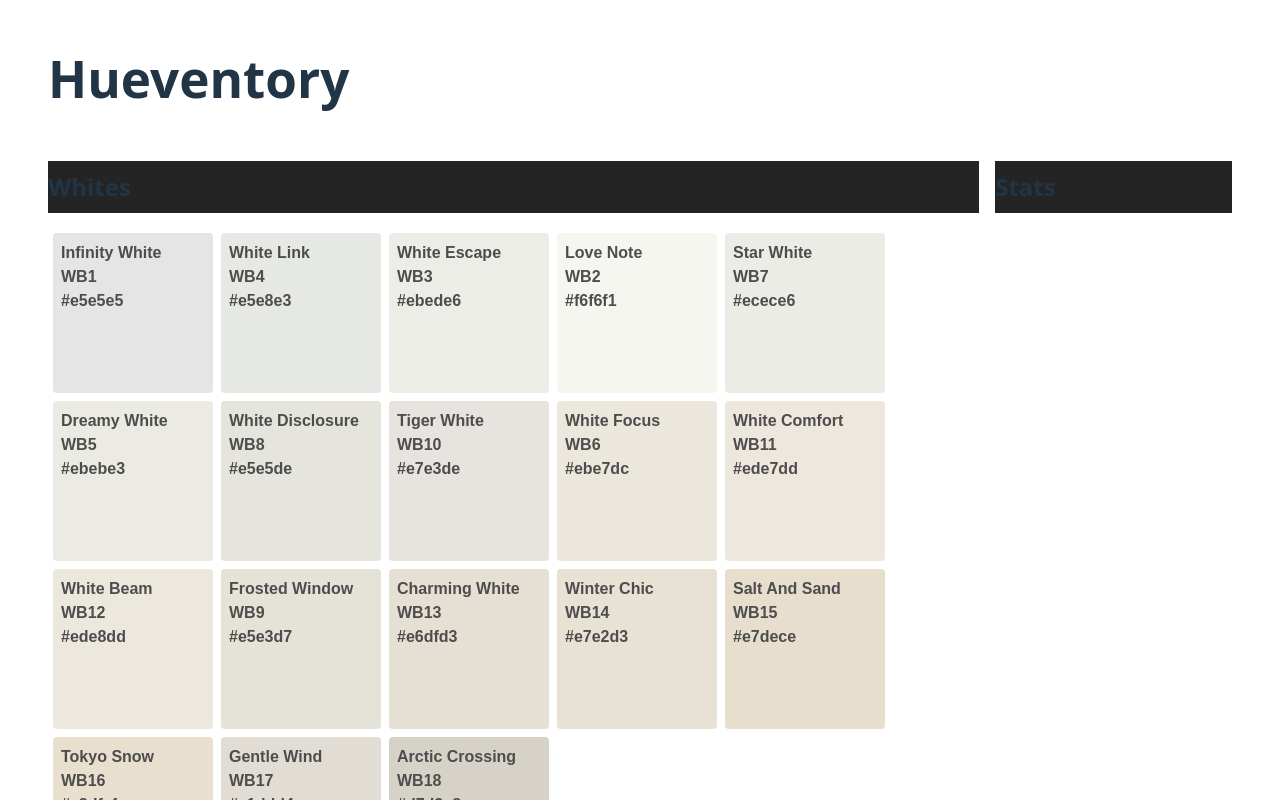
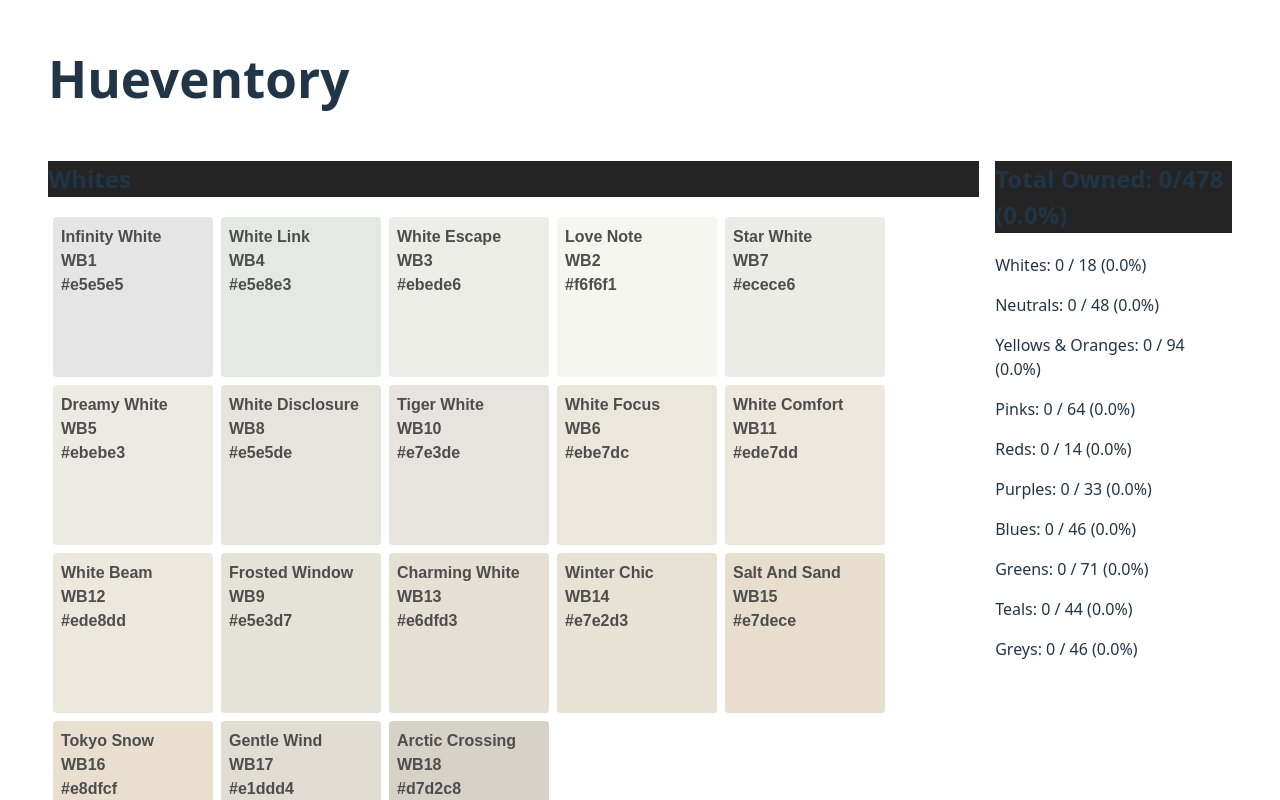
Before and after one commit to Jazzmoin/Hueventory, a Svelte app: page / in a window 1280 px wide. Shown: the top 800 px of the page. Built offline with nearby package versions, Linux system fonts and the light colour scheme.

Commit message:
fixed todo

```diff
--- a/src/App.svelte
+++ b/src/App.svelte
@@ -1,7 +1,7 @@
 <!-- Todo: -->
 <!--    - fun charts to display colours owned and colour percentage of colour categories owned -->
 <!--    - add other pages for different brands? -->
-<!--    - colour opactity is lowered and a tick appears in the bottom right for owned colours -->
+<!--    - colour opacity is lowered and a tick appears in the bottom right for owned colours -->
 
 <script lang="ts">
   import ColourSwatch from "./lib/components/ColourSwatch.svelte";
@@ -11,9 +11,24 @@
 
   onMount(() => {
       loadColours().catch(e => console.error('Failed to load colours', e));
+  })
+
+  $: categories = Array.from(new Set($colourInfo.map(c => c.category)))
+  $: totalColours = $colourInfo.length;
+  $: totalOwned = $colourInfo.filter(c => $ownedColours.has(c.code)).length;
+  $: ownedPercentage = totalColours > 0 ? (totalOwned / totalColours) * 100 : 0;
+  $: categoryStats = categories.map(category => {
+      const coloursInCategory = $colourInfo.filter(c => c.category == category).length
+      const ownedInCategory = $colourInfo.filter(c => c.category === category && $ownedColours.has(c.code)).length;
+
+      return {
+          category,
+          owned: ownedInCategory,
+          total: coloursInCategory,
+          percent: coloursInCategory > 0 ? (ownedInCategory / coloursInCategory) * 100 : 0
+      };
   });
 
-  $: categories = Array.from(new Set($colourInfo.map(c => c.category)))
 
 </script>
 
@@ -38,8 +53,16 @@
         <div class="column" style="flex-grow:0.5">
             <div class="stats">
                 <div>
-                    <h2>Stats</h2>
-                    <p></p>
+                    <h2>
+                        Total Owned: {totalOwned}/{totalColours}
+                        ({ownedPercentage.toFixed(1)}%)
+                    </h2>
+                    {#each categoryStats as stat}
+                        <p>
+                            {stat.category}: {stat.owned} / {stat.total}
+                            ({stat.percent.toFixed(1)}%)
+                        </p>
+                    {/each}
                 </div>
             </div>
         </div>
@@ -89,7 +112,7 @@
         position: sticky;
         background-color: #242424;
         top: 0;
-        padding: 0.5rem 0;
+        /*padding: 0.5rem 0;*/
         z-index: 10;
     }
 
```
